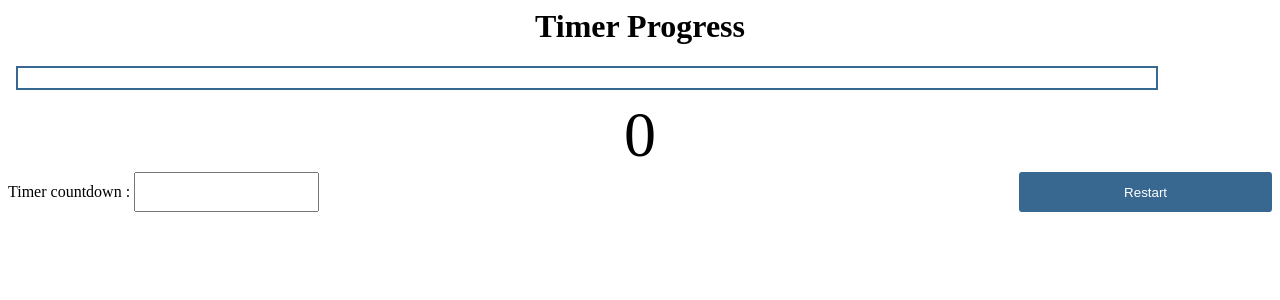
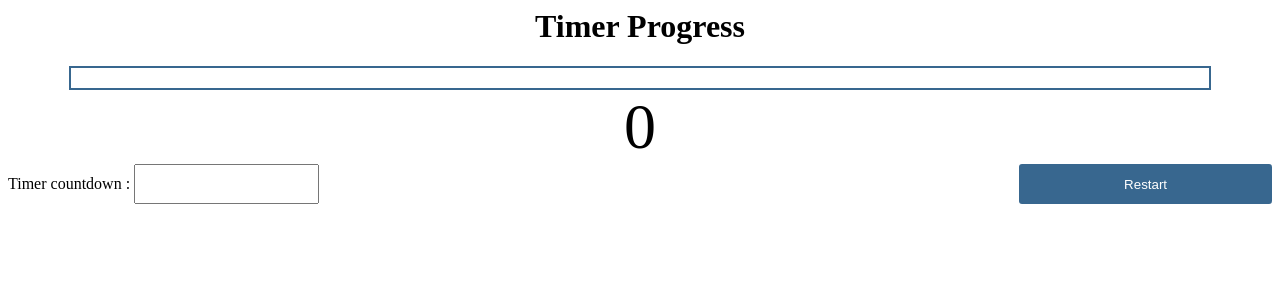
Before and after one commit to ElsaSolen/Angular-Advanced-Components-Phase-I, an Angular app: page / in a window 1280 px wide. Shown: the top 300 px of the page. Built offline with nearby package versions, Linux system fonts and the light colour scheme.

Commit message:
fix margin

```diff
--- a/src/app/progressbar/progress-bar.component.scss
+++ b/src/app/progressbar/progress-bar.component.scss
@@ -1,8 +1,8 @@
 :host {
   display: block;
+  margin: auto;
   width: 90%;
   height: 20px;
-  margin: 8px;
   border: 2px solid #38678f;
   background: white;
 
```
